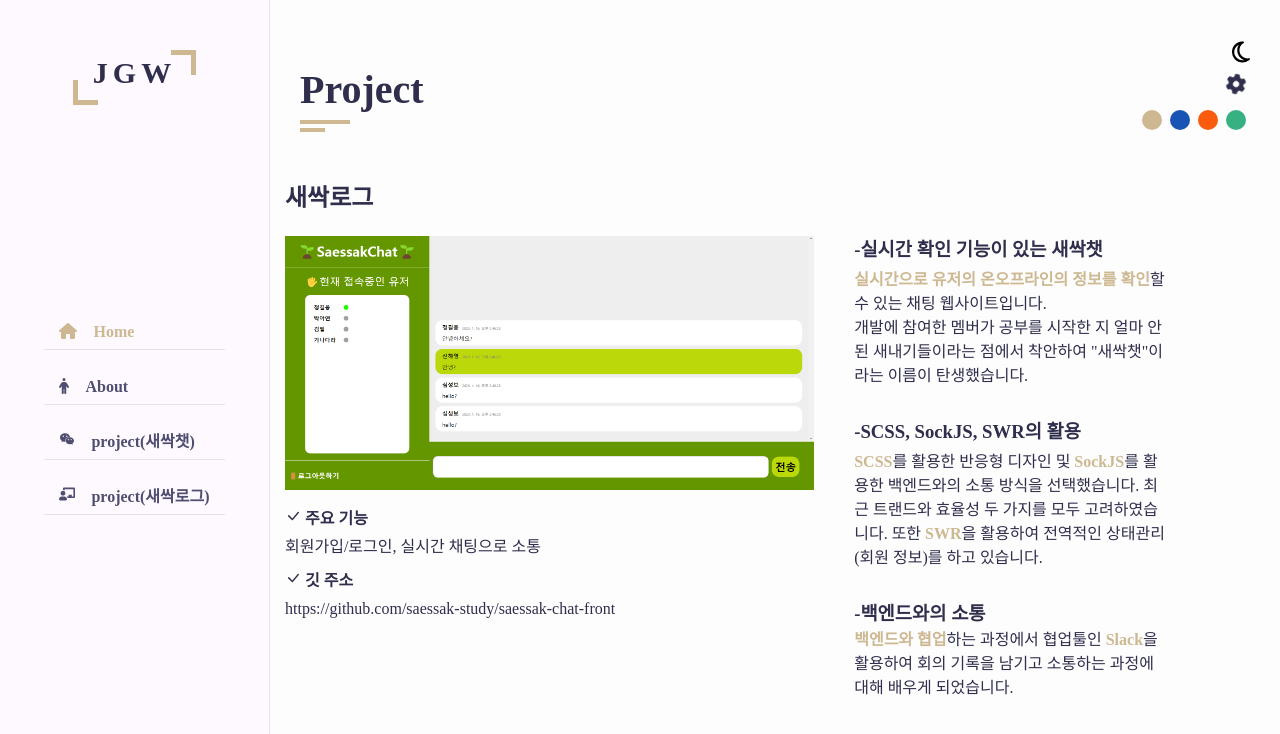
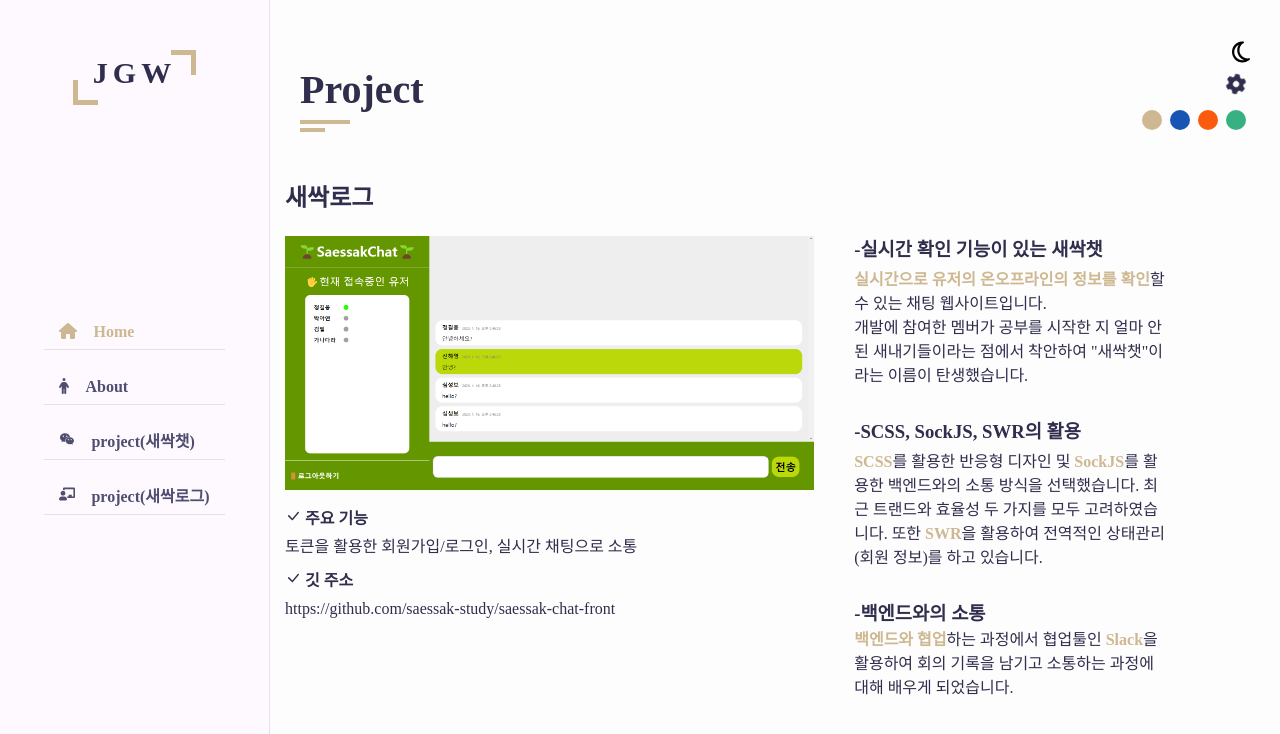
Before and after one commit to DoggySummer/myPortfolio, a React (Create React App) app: page /project_2 in a window 1280 px wide. Shown: the top 734 px of the page. Built offline with nearby package versions, Linux system fonts and the light colour scheme.

Commit message:
feat 프로젝트2

```diff
--- a/src/components/Project_2.js
+++ b/src/components/Project_2.js
@@ -25,7 +25,7 @@ const Project_2 = () => {
                   <img src="pictures/saessak2.png" />
                   <div>
                     <BsCheckLg /> 주요 기능
-                    <p> 회원가입/로그인, 실시간 채팅으로 소통 </p>
+                    <p> 토큰을 활용한 회원가입/로그인, 실시간 채팅으로 소통 </p>
                   </div>
                   <div>
                     <BsCheckLg /> 깃 주소
```
